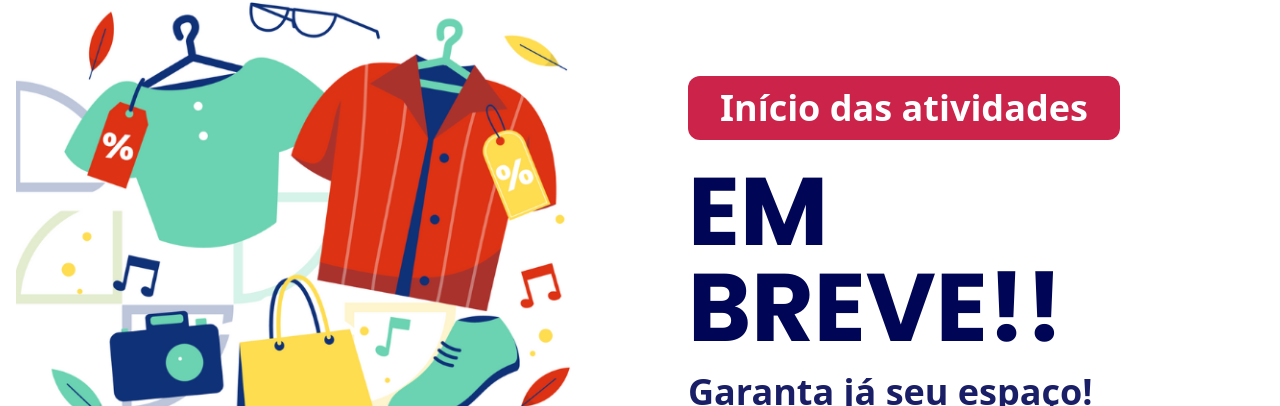
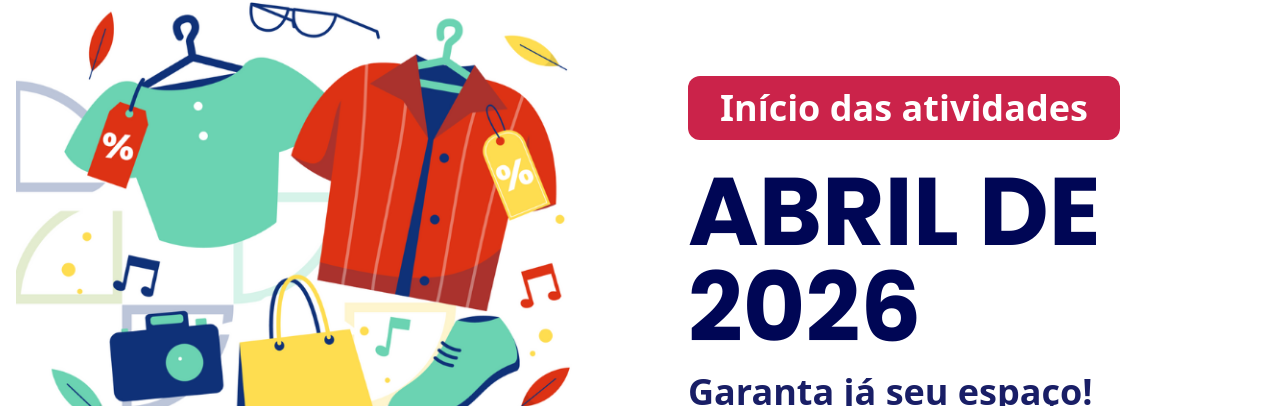
Before and after one commit to Viniciuseudes/portaldasfeiras232, a Next.js app: page / in a window 1280 px wide. Shown: the part 926-1332 px from the top of the page. Built offline with nearby package versions, Linux system fonts and the light colour scheme.

Commit message:
ajuste luach

```diff
--- a/components/launch-section.tsx
+++ b/components/launch-section.tsx
@@ -38,10 +38,10 @@ export function LaunchSection() {
 
             <div className="flex flex-col w-full items-center lg:items-start">
               <h2 className="text-6xl lg:text-8xl font-bold text-primary leading-none font-[family-name:var(--font-poppins)]">
-                EM
+                ABRIL DE
               </h2>
               <h2 className="text-6xl lg:text-8xl font-bold text-primary leading-none font-[family-name:var(--font-poppins)]">
-                BREVE!!
+                2026
               </h2>
             </div>
 
```
